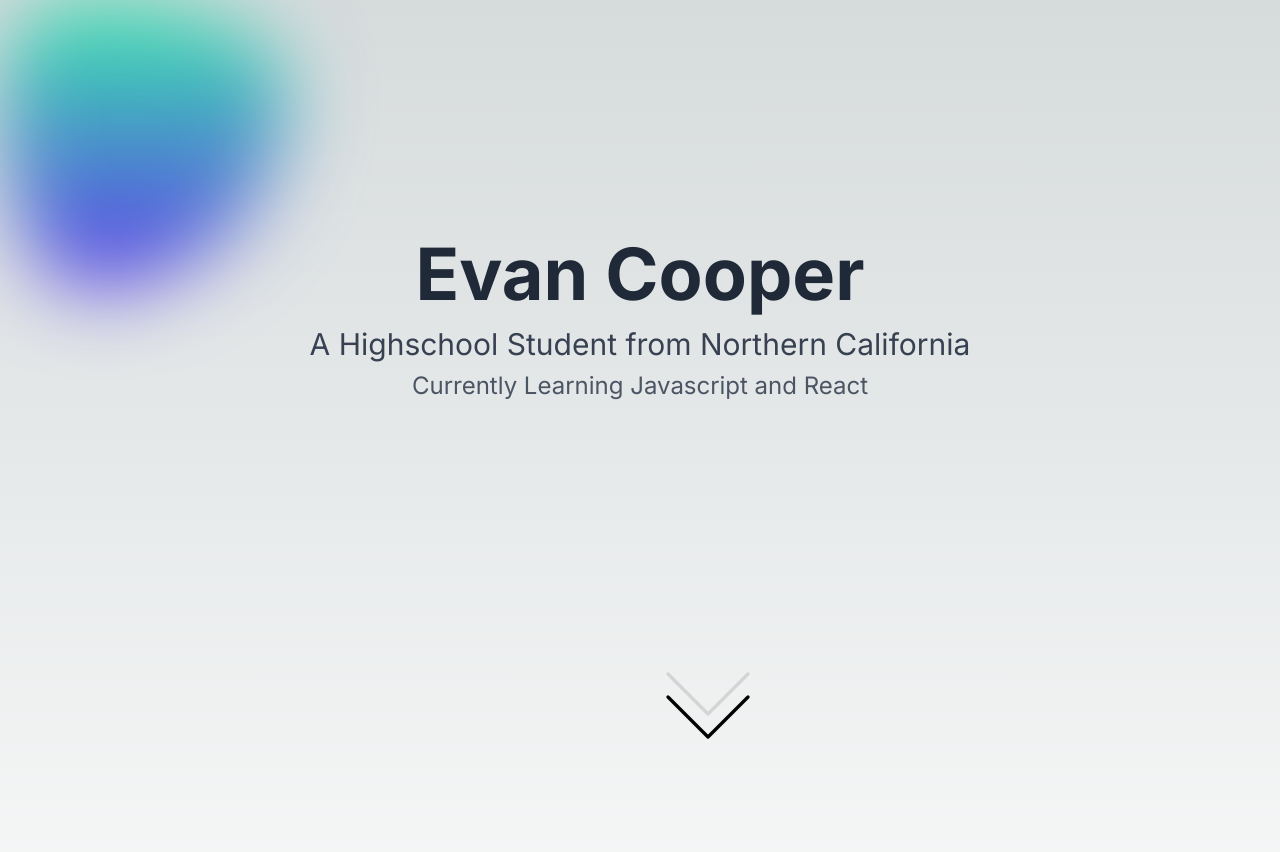
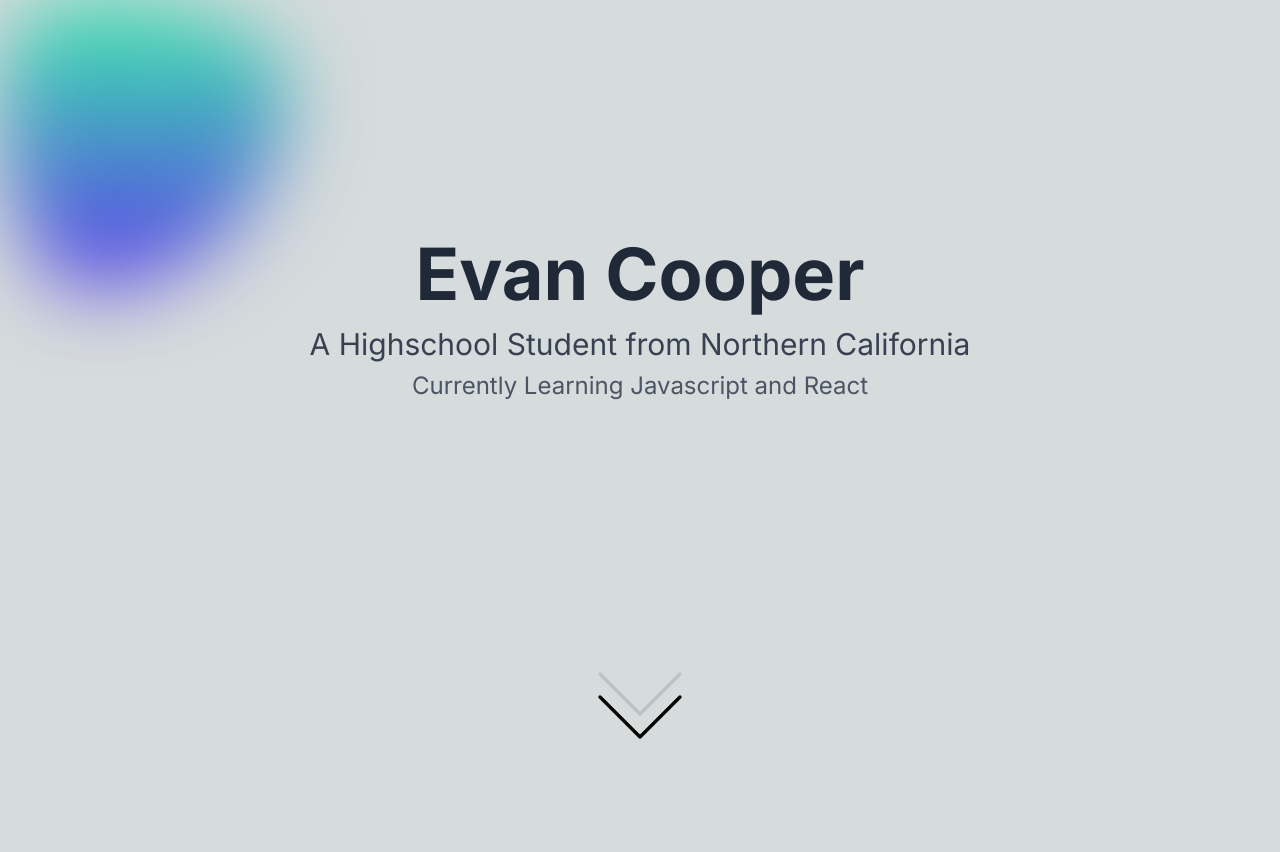
Before and after one commit to Evan-2007/portfolio, a Next.js app: page / in a window 1280 px wide. Shown: the top 852 px of the page. Built offline with nearby package versions, Linux system fonts and the light colour scheme.

Commit message:
Update CSS and component styling to fix scroll bar and css centeering

```diff
--- a/app/globals.css
+++ b/app/globals.css
@@ -6,8 +6,16 @@
   --foreground-rgb: 0, 0, 0;
   --background-start-rgb: 214, 219, 220;
   --background-end-rgb: 255, 255, 255;
+  margin: 0px;
+  padding: 0px;
+  position: absolute;
+  -ms-overflow-style: none;  /* Internet Explorer 10+ */
+  scrollbar-width: none;  /* Firefox */
 }
 
+:root::--webkit-scrollbar {
+  display: none;
+}
 @media (prefers-color-scheme: dark) {
   :root {
     --foreground-rgb: 255, 255, 255;
--- a/app/page.tsx
+++ b/app/page.tsx
@@ -6,7 +6,7 @@ import Top from "@/components/ui/top";
 
 export default function DotBackgroundDemo() {
   return (
-    <div>
+    <div className="absolute">
       <Top />
     </div>
   );
--- a/components/ui/scroll-arrow.tsx
+++ b/components/ui/scroll-arrow.tsx
@@ -5,7 +5,7 @@ import { motion } from "framer-motion";
 export default function ScrollArrow() {
   return (
     <div className="absolute flex items-center justify-center">
-      <div className="animate-bounce w-6 h-6">
+      <div className="animate-bounce w-6 h-6 flex justify-center">
         <div className="absolute">
           <ChevronDown size={160} strokeWidth={0.5} />
         </div>
--- a/components/ui/top.tsx
+++ b/components/ui/top.tsx
@@ -35,7 +35,7 @@ export default function Top() {
   ];
 
   return (
-    <div className="w-screen h-[90vw]">
+    <div className="w-screen h-[90vw] absolute">
       <AnimatedBall />
 
       <motion.div
```
